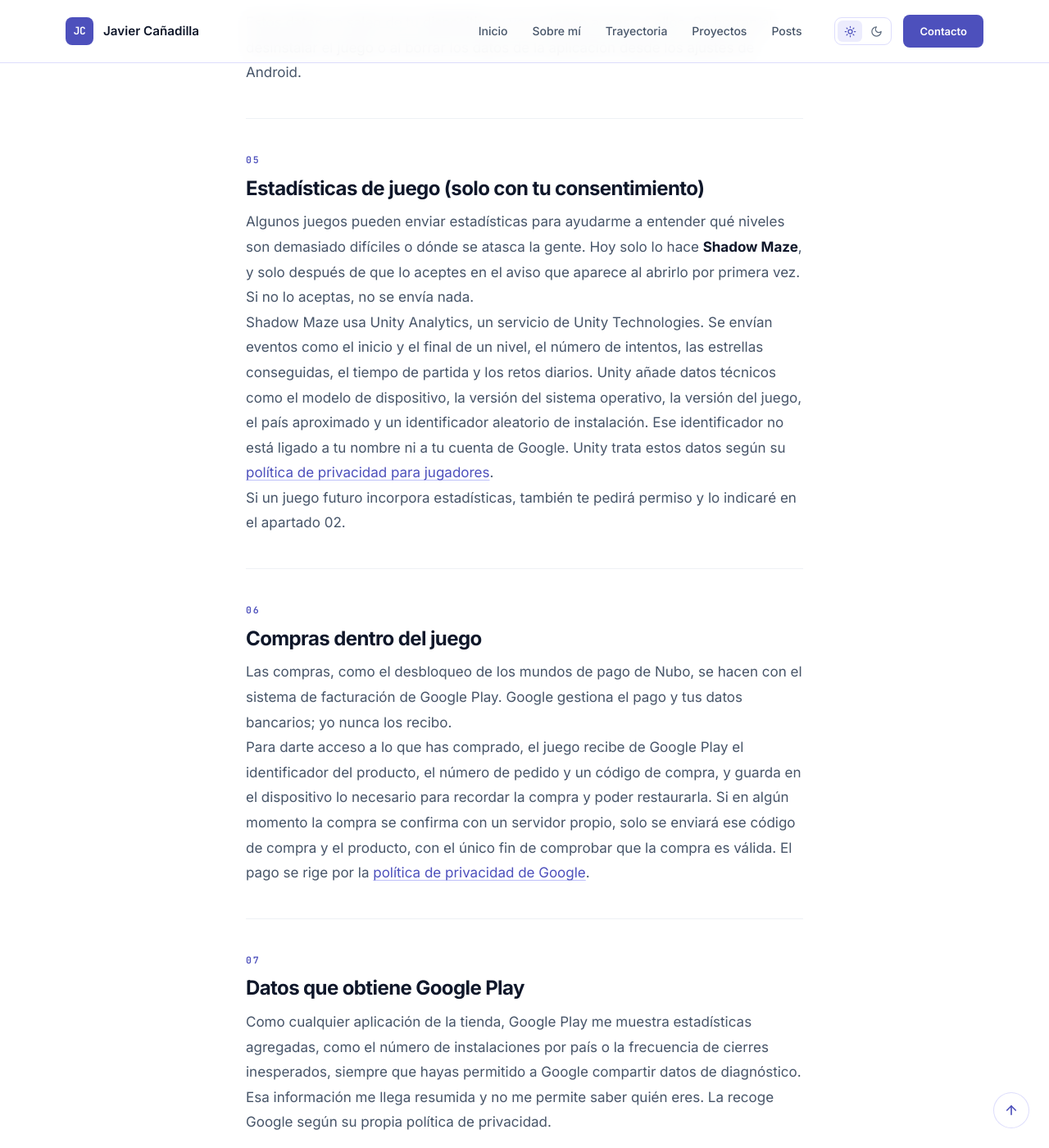
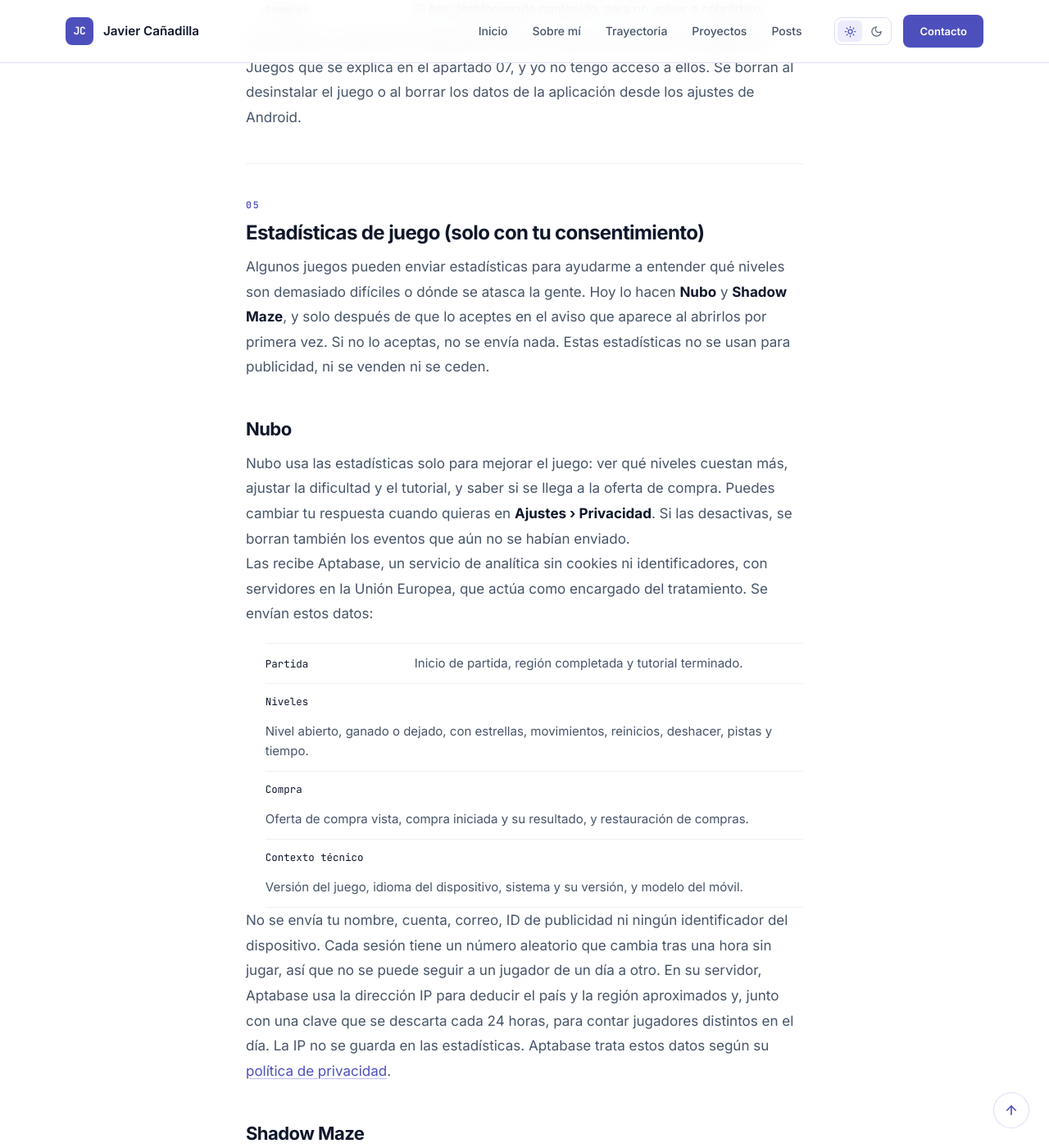
Before and after one commit to jcanadilla/jcanadilla.github.io, a Jekyll site: the page built from privacidad.html, in a window 1280 px wide and 1400 px high, scrolled down 2193 px. Shown: the whole window at 82% size. Built offline with Jekyll 4.4.1, drawn with Linux system fonts in a browser that asks for light colours; some of the changed text lies outside the part shown.

Commit message:
Cover Nubo's opt-in statistics and Google Play Games in the privacy policy
Nubo now asks before sending anonymous statistics to Aptabase (EU servers,
kept up to 5 years) and, with Play Games, unlocks achievements and keeps a
cloud save of best results. Also lists the review card and the network and
billing permissions.

Co-Authored-By: Claude Opus 5.5 <noreply@anthropic.com>

```diff
--- a/privacidad.html
+++ b/privacidad.html
@@ -98,8 +98,10 @@ date: 2026-10-20
 				<ul class="legal-list">
 					<li>
 						<span class="legal-list__key">Nubo</span>
-						Guarda el progreso en el dispositivo. Tiene una compra opcional mediante
-						Google Play. No incluye analítica ni anuncios.
+						Guarda el progreso en el dispositivo. Si lo aceptas, envía estadísticas
+						anónimas a Aptabase (ver el apartado 05). Tiene una compra opcional mediante
+						Google Play y, si usas Google Play Juegos, logros y récords en la nube (ver el
+						apartado 07). No incluye anuncios.
 					</li>
 					<li>
 						<span class="legal-list__key">Shadow Maze</span>
@@ -116,7 +118,7 @@ date: 2026-10-20
 				<span class="legal__num">03</span>
 				<h2>Lo que mis juegos no hacen</h2>
 				<ul>
-					<li>No piden crear una cuenta ni iniciar sesión.</li>
+					<li>No piden crear una cuenta. Iniciar sesión en Google Play Juegos es opcional.</li>
 					<li>No piden tu nombre, correo, teléfono ni fecha de nacimiento.</li>
 					<li>No acceden a tu ubicación, contactos, fotos, cámara ni micrófono.</li>
 					<li>No muestran anuncios ni usan identificadores publicitarios.</li>
@@ -138,7 +140,8 @@ date: 2026-10-20
 					<li><span class="legal-list__key">Compras</span> Si has desbloqueado contenido, para no volver a cobrártelo.</li>
 				</ul>
 				<p>
-					Estos datos no salen de tu dispositivo y yo no tengo acceso a ellos. Se borran al
+					Estos datos no salen de tu dispositivo, salvo la copia de récords en Google Play
+					Juegos que se explica en el apartado 07, y yo no tengo acceso a ellos. Se borran al
 					desinstalar el juego o al borrar los datos de la aplicación desde los ajustes de
 					Android.
 				</p>
@@ -149,10 +152,44 @@ date: 2026-10-20
 				<h2>Estadísticas de juego (solo con tu consentimiento)</h2>
 				<p>
 					Algunos juegos pueden enviar estadísticas para ayudarme a entender qué niveles
-					son demasiado difíciles o dónde se atasca la gente. Hoy solo lo hace
-					<strong>Shadow Maze</strong>, y solo después de que lo aceptes en el aviso que
-					aparece al abrirlo por primera vez. Si no lo aceptas, no se envía nada.
+					son demasiado difíciles o dónde se atasca la gente. Hoy lo hacen
+					<strong>Nubo</strong> y <strong>Shadow Maze</strong>, y solo después de que lo
+					aceptes en el aviso que aparece al abrirlos por primera vez. Si no lo aceptas,
+					no se envía nada. Estas estadísticas no se usan para publicidad, ni se venden
+					ni se ceden.
 				</p>
+
+				<h3>Nubo</h3>
+				<p>
+					Nubo usa las estadísticas solo para mejorar el juego: ver qué niveles cuestan
+					más, ajustar la dificultad y el tutorial, y saber si se llega a la oferta de
+					compra. Puedes cambiar tu respuesta cuando quieras en
+					<strong>Ajustes › Privacidad</strong>. Si las desactivas, se borran también los
+					eventos que aún no se habían enviado.
+				</p>
+				<p>
+					Las recibe Aptabase, un servicio de analítica sin cookies ni identificadores,
+					con servidores en la Unión Europea, que actúa como encargado del tratamiento.
+					Se envían estos datos:
+				</p>
+				<ul class="legal-list">
+					<li><span class="legal-list__key">Partida</span> Inicio de partida, región completada y tutorial terminado.</li>
+					<li><span class="legal-list__key">Niveles</span> Nivel abierto, ganado o dejado, con estrellas, movimientos, reinicios, deshacer, pistas y tiempo.</li>
+					<li><span class="legal-list__key">Compra</span> Oferta de compra vista, compra iniciada y su resultado, y restauración de compras.</li>
+					<li><span class="legal-list__key">Contexto técnico</span> Versión del juego, idioma del dispositivo, sistema y su versión, y modelo del móvil.</li>
+				</ul>
+				<p>
+					No se envía tu nombre, cuenta, correo, ID de publicidad ni ningún
+					identificador del dispositivo. Cada sesión tiene un número aleatorio que cambia
+					tras una hora sin jugar, así que no se puede seguir a un jugador de un día a
+					otro. En su servidor, Aptabase usa la dirección IP para deducir el país y la
+					región aproximados y, junto con una clave que se descarta cada 24 horas, para
+					contar jugadores distintos en el día. La IP no se guarda en las estadísticas.
+					Aptabase trata estos datos según su
+					<a href="https://aptabase.com/legal/privacy" target="_blank" rel="noopener">política de privacidad</a>.
+				</p>
+
+				<h3>Shadow Maze</h3>
 				<p>
 					Shadow Maze usa Unity Analytics, un servicio de Unity Technologies. Se envían
 					eventos como el inicio y el final de un nivel, el número de intentos, las
@@ -190,7 +227,7 @@ date: 2026-10-20
 
 			<section class="legal__block reveal" id="google-play">
 				<span class="legal__num">07</span>
-				<h2>Datos que obtiene Google Play</h2>
+				<h2>Google Play y Google Play Juegos</h2>
 				<p>
 					Como cualquier aplicación de la tienda, Google Play me muestra estadísticas
 					agregadas, como el número de instalaciones por país o la frecuencia de
@@ -198,14 +235,38 @@ date: 2026-10-20
 					diagnóstico. Esa información me llega resumida y no me permite saber quién
 					eres. La recoge Google según su propia política de privacidad.
 				</p>
+
+				<h3>Google Play Juegos (Nubo)</h3>
+				<p>
+					Usarlo es opcional. Si tienes la sesión iniciada en Google Play Juegos, Nubo
+					desbloquea tus <strong>logros</strong> y guarda en la nube una
+					<strong>partida guardada con tus récords</strong>: los mejores resultados y las
+					estrellas de cada nivel, para que puedas recuperarlos en otro dispositivo. No
+					incluye intentos a medias, ajustes ni compras.
+				</p>
+				<p>
+					Estos datos los guarda Google en tu cuenta, según la
+					<a href="https://policies.google.com/privacy" target="_blank" rel="noopener">política de privacidad de Google</a>.
+					Nubo solo accede a los de su propio juego. Puedes borrarlos desde tu perfil de
+					Play Juegos o desde tu cuenta de Google. El SDK de Play Juegos también recoge
+					por su cuenta datos de diagnóstico para Google.
+				</p>
+
+				<h3>Valoración en Google Play</h3>
+				<p>
+					Nubo puede mostrarte una vez la tarjeta de Google Play para valorar el juego. La
+					gestiona Google, y Nubo no recibe tu reseña ni tu puntuación.
+				</p>
 			</section>
 
 			<section class="legal__block reveal" id="permisos">
 				<span class="legal__num">08</span>
 				<h2>Permisos de la aplicación</h2>
+				<p>Según el juego, se piden estos permisos:</p>
 				<ul class="legal-list">
 					<li><span class="legal-list__key">Vibración</span> Para la respuesta háptica, que puedes desactivar en los ajustes del juego.</li>
-					<li><span class="legal-list__key">Internet</span> Solo para las compras de Google Play y, si lo aceptas, las estadísticas descritas arriba. Se puede jugar sin conexión.</li>
+					<li><span class="legal-list__key">Internet y estado de la red</span> Para Google Play, Google Play Juegos y, si lo aceptas, las estadísticas descritas arriba. Se puede jugar sin conexión.</li>
+					<li><span class="legal-list__key">Facturación de Google Play</span> Para las compras dentro del juego.</li>
 				</ul>
 			</section>
 
@@ -214,10 +275,12 @@ date: 2026-10-20
 				<h2>Base legal y conservación</h2>
 				<p>
 					Los datos de compra se tratan para cumplir el contrato de compra que haces a
-					través de Google Play. Las estadísticas de juego se tratan solo con tu
-					consentimiento, que puedes retirar en cualquier momento. Los datos guardados en
-					tu dispositivo se conservan hasta que los borras. Las estadísticas se conservan
-					el tiempo que establece Unity para su servicio y puedo pedir que se eliminen.
+					través de Google Play (art. 6.1.b del RGPD). Las estadísticas de juego se tratan
+					solo con tu consentimiento (art. 6.1.a del RGPD), que puedes retirar en cualquier
+					momento desde los ajustes del juego. Los datos guardados en tu dispositivo se
+					conservan hasta que los borras. Aptabase conserva las estadísticas de Nubo un
+					máximo de 5 años. Las de Shadow Maze se conservan el tiempo que establece Unity
+					para su servicio, y puedo pedir que se eliminen.
 				</p>
 			</section>
 
@@ -239,7 +302,9 @@ date: 2026-10-20
 					acceso a tus datos, su rectificación o su supresión, oponerte a su tratamiento,
 					limitarlo o pedir su portabilidad. Como no te pido datos identificativos, quizá
 					necesite que me indiques el juego y el dispositivo para encontrar lo que quieras
-					revisar o borrar.
+					revisar o borrar. Las estadísticas de Nubo no llevan ningún identificador, así
+					que no puedo relacionarlas contigo; para que dejen de enviarse, desactívalas en
+					Ajustes › Privacidad.
 				</p>
 				<p>
 					Si crees que no he atendido bien tu solicitud, puedes reclamar ante la
```
Also changed, not shown: other parts of privacidad.html (+1 -1 lines).
